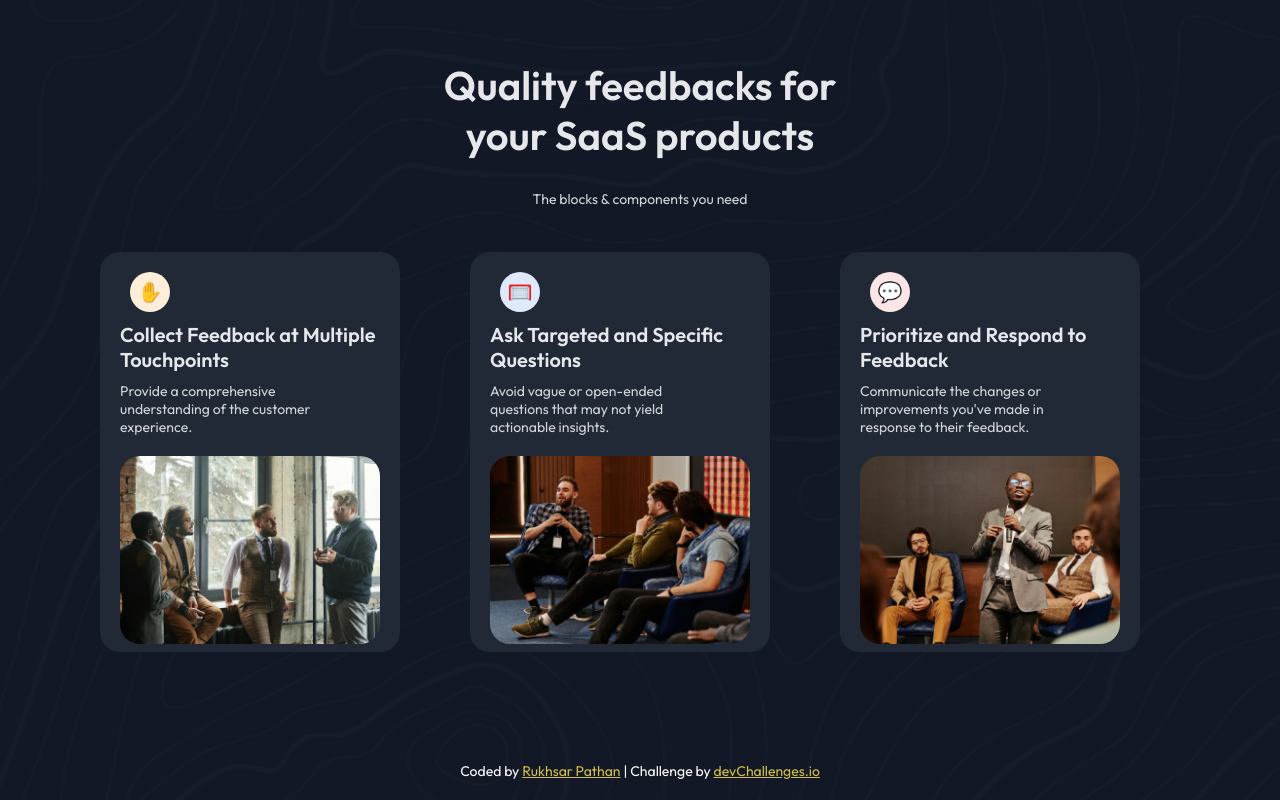
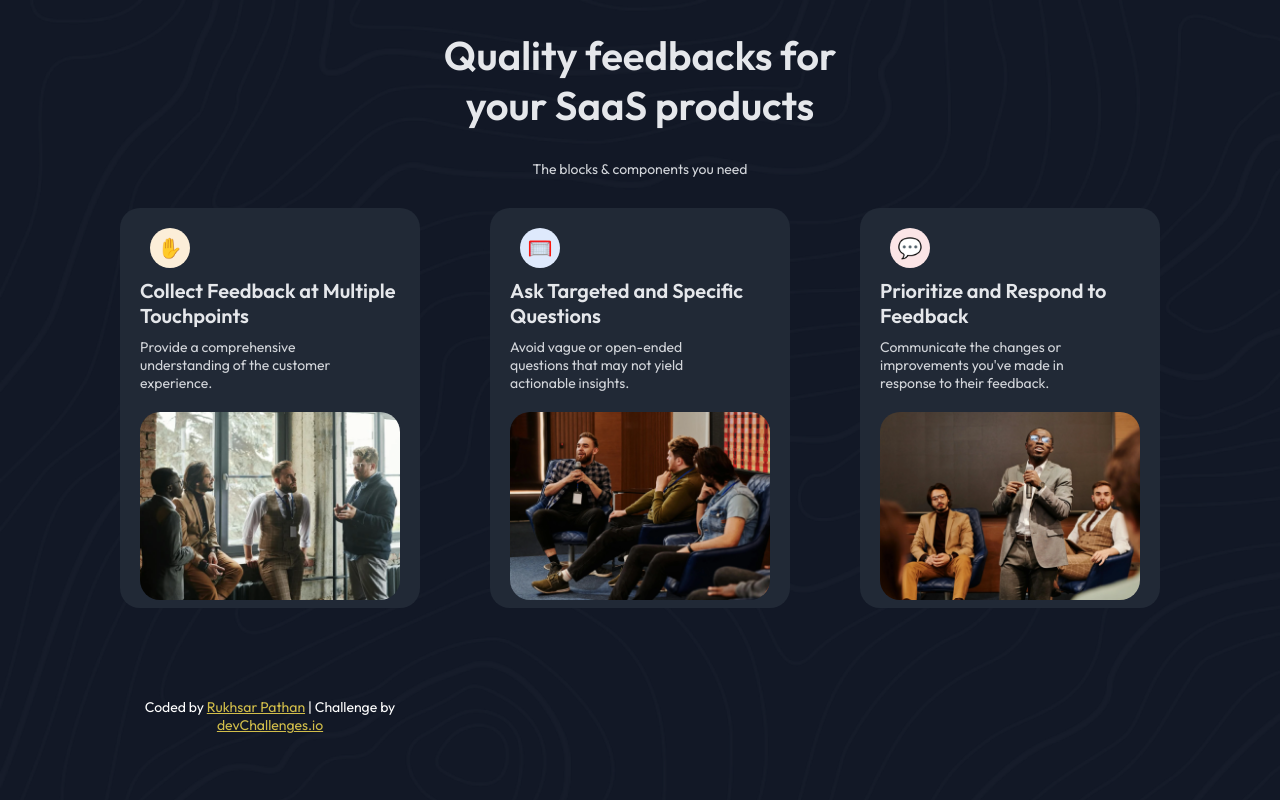
Before and after one commit to RukhsarPathan/Saas-Landing-Page, a plain HTML site: page index.html in a window 1280 px wide. Drawn offline with Linux system fonts and the light colour scheme.

Commit message:
Updated HTML and CSS layout, improved spacing and semantics

```diff
--- a/index.html
+++ b/index.html
@@ -18,6 +18,8 @@
 
   <body>
 
+
+    <div class="container">
 <h1 class="title">Quality feedbacks for <br> your SaaS products</h1>
 <p class="title-p">The blocks & components you need</p>
 
@@ -52,12 +54,13 @@
 
       </div>
 
-    </section>
 
+    <footer>
     <div class="author-info">
       Coded by <a href="https://www.linkedin.com/in/rukhsarpathan7/" target="_blank">Rukhsar Pathan</a> | Challenge by
       <a href="https://devchallenges.io/" target="_blank"
         >devChallenges.io</a>
     </div>
+  </footer>
   </body>
 </html>
--- a/style.css
+++ b/style.css
@@ -22,22 +22,26 @@
     text-align: center;
     color: white;
     margin-bottom: 20px;
+    margin-top:20px;
     font-family: Outfit;
   }
   .author-info a {
     color:rgb(210, 190, 74);
   }
 
+  .container {
+    max-width: 1200px;
+    margin: 0 auto;
+    padding: 0 20px;
+
+  }
+
 
   .card-component {
     display:grid;
-    grid-template-columns: repeat(3, 1fr);
+    grid-template-columns: repeat(3, 300px);
     gap: 70px;
-    max-width: 1000px;
-    margin:100px;
-    margin-top:35px;
-
-
+    justify-content: center;
 
   }
 
@@ -53,20 +57,20 @@
     text-align: center;
     color:#E5E7EB;
     font-size: 40px;
-    margin-top: 60px; /
-    margin-bottom: 40px;
+    margin-top: 30px;
+    margin-bottom:30px;
     font-family: Outfit;
     font-weight:600;
+
   }
 
   .title-p {
     text-align: center;
     font-size: 14px;
-    margin-top: 20px; /
-    margin-bottom: 10px;
     font-family: Outfit;
     color:#D2D5DA;
     font-weight: 400;
+    margin-bottom: 30px;
   }
   .circle-one, .circle-two, .circle-three {
     height:40px;
```
